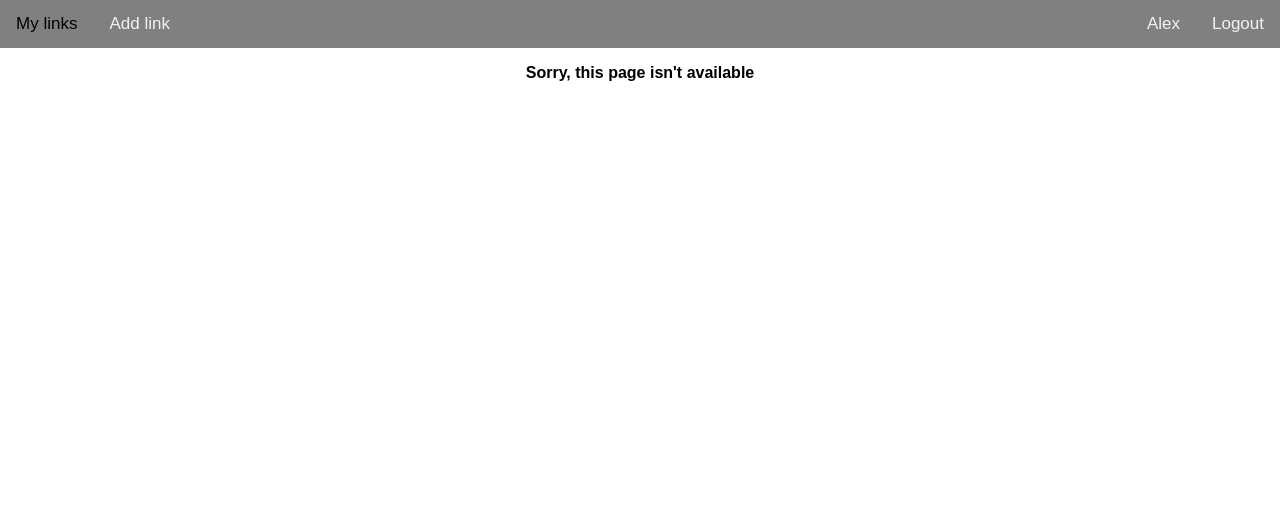
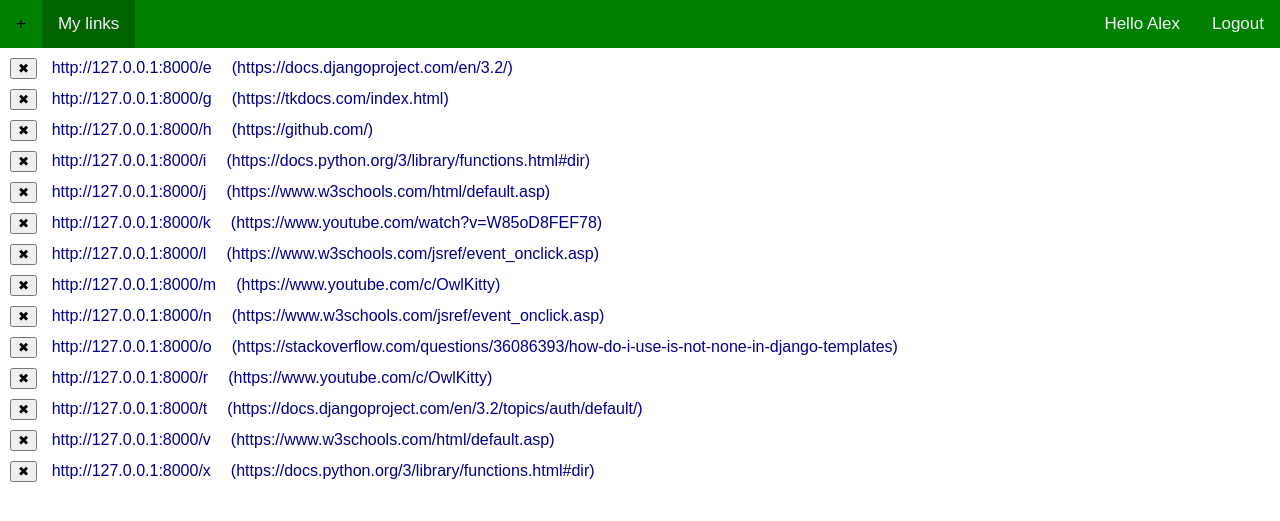
Before and after one commit to lestec-al/django-links, a Django app: page /links/ in a window 1280 px wide. Shown: the top 521 px of the page. Run offline with Django 3.2, Linux system fonts and the light colour scheme; a user stored in the database is signed in; data comes from the database, SQL or seed files in the repository; both versions use the stored data as it was after the commit.

Commit message:
Main Update
Add: create links for non register users, fix interface

```diff
--- a/links/models.py
+++ b/links/models.py
@@ -3,12 +3,9 @@
 from django.contrib.auth import get_user_model
 
 class Links(models.Model):
-    user = models.ForeignKey(get_user_model(), on_delete=models.CASCADE, related_name='links')
+    user = models.ForeignKey(get_user_model(), on_delete=models.CASCADE, related_name='links', blank=True, null=True)
     original = models.TextField()
     slug = models.TextField(blank=True, null=True)
-
-    def get_absolute_url(self):
-        return reverse("link_detail", kwargs={"id": self.id})
 
     def get_absolute_url(self):
         return reverse('link', kwargs={'slug': self.slug})
--- a/links/static/links/style.css
+++ b/links/static/links/style.css
@@ -4,7 +4,7 @@
   }
   .topnav {
     overflow: hidden;
-    background-color:grey;
+    background-color:green;
   }
   .topnav a, .topnav p {
     float: left;
@@ -22,19 +22,19 @@
     float: right;
   }
   .active {
-    background-color: rgb(92, 92, 92);
+    background-color: darkgreen;
   }
   .link-main {
     color: darkblue;
     text-decoration: none;
-    margin: 24;
+    margin: 10;
   }
   .form-link {
     margin: 24;
   }
   .form-link textarea {
     width: 100%;
-    height: 10%;
+    height: 5%;
   }
   .form-button {
     margin: 24;
@@ -42,3 +42,11 @@
   .error-t {
     text-align: center;
   }
+  .center {
+    margin-left: 40%;
+    margin-top: 10%;
+  }
+  .registr {
+    margin-left: 30%;
+    margin-top: 5%;
+  }
--- a/links/templates/links/list.html
+++ b/links/templates/links/list.html
@@ -10,19 +10,21 @@
   </head>
   <body>
     <header>
-      {% if user.is_authenticated %}
       <div class="topnav">
+        {% url 'link_create' as link_cr %}
+        <a {% if request.get_full_path == link_cr %}class="active"{% endif %} href="{% url 'link_create' %}">+</a>
         {% url 'links' as links_p %}
         <a {% if request.get_full_path == links_p %}class="active"{% endif %} href="{% url 'links' %}">My links</a>
-        {% url 'link_create' as link_cr %}
-        <a {% if request.get_full_path == link_cr %}class="active"{% endif %} href="{% url 'link_create' %}">Add link</a>
         <div class="topnav-right">
-          <p>{{ user|capfirst }}</p>
+          {% if user.is_authenticated %}
+          <p>Hello {{ user|capfirst }}</p>
           <a href="{% url 'logout' %}">Logout</a>
+          {% else %}
+          <p>Hello Guest</p>
+          <a href="{% url 'login' %}">Login</a>
+          {% endif %}
         </div>
       </div>
-      {% else %}
-      {% endif %}
     </header>
     <main>
       {% block content %}
@@ -30,7 +32,7 @@
       {% csrf_token %}
         {% for object in object_list %}
         <p class="link-main"><input type="submit" value="✖" name="{{ object.id }}">
-        <a class="link-main" href="http://127.0.0.1:8000/{{ object.slug }}">http://127.0.0.1:8000/{{ object.slug }}</a></p>
+        <a class="link-main" href="http://127.0.0.1:8000/{{ object.slug }}">http://127.0.0.1:8000/{{ object.slug }}</a><a class="link-main" href="{{ object.original }}">({{ object.original }})</a></p>
         {% endfor %}
       </form>
       {% endblock %}
--- a/links/templates/registration/login.html
+++ b/links/templates/registration/login.html
@@ -3,6 +3,7 @@
 {% block title %}Log into Links{% endblock %}
 
 {% block content %}
+<main class="center">
 
   {% if form.errors %}
     <p>Your username and password didn't match. Please try again.</p>
@@ -37,9 +38,8 @@
     <input type="submit" value="Login" />
     <input type="hidden" name="next" value="{{ next }}" />
   </form>
-
-  <p><a href="{% url 'registration' %}">Registration</a></p>
+  <p><a class="link-main" href="{% url 'registration' %}">Registration</a></p>
 
   {% endif %}
-
+</main>
 {% endblock %}
--- a/links/views.py
+++ b/links/views.py
@@ -27,13 +27,13 @@
             for obj in queryset:
                 if request.POST.get(str(obj.id)):
                     obj.delete()
-                    return redirect("/")
+                    return redirect("/links/")
             context = {'object_list': queryset}
             return render(request, self.template_name, context)
         except:
             return render(request, 'links/error.html')
 
-class LinksCreateView(LoginRequiredMixin, View):
+class LinksCreateView(View):
     template_name = 'links/create.html'
     def get(self, request):
         form = LinksForm()
@@ -41,43 +41,24 @@
 
     def post(self, request):
         form = LinksForm(request.POST or None)
+        context = {}
+        context['form'] = form
         if form.is_valid():
             form = form.save(commit=False)
-            form.user = request.user
+            if request.user.is_authenticated:
+                form.user = request.user
             form.save()
             form.slug = idToShortURL(form.id)
             form.save()
-            return redirect("/%d/"%form.id)
-        return render(request, self.template_name, {'form': form})
+            obj = Links.objects.get(id=form.id)
+            context['object'] = obj
+        return render(request, self.template_name, context)
 
 class LinkSlugView(View):
     def get(self, request, slug=None):
         try:
             obj = Links.objects.get(slug=slug, user=request.user.id)
             return redirect(obj.original)
-        except:
-            return render(request, 'links/error.html')
-
-class LinkDetailView(LoginRequiredMixin, View):
-    template_name = 'links/detail.html'
-
-    def get(self, request, id=None):
-        try:
-            context = {}
-            obj = Links.objects.get(id=id, user=request.user.id)
-            context['object'] = obj
-            return render(request, self.template_name, context)
-        except:
-            return render(request, 'links/error.html')
-
-    def post(self, request, id=None):
-        try:
-            context = {}
-            obj = Links.objects.get(id=id, user=request.user.id)
-            if request.POST.get('delete'):
-                obj.delete()
-                return redirect("/")
-            return render(request, self.template_name, context)
         except:
             return render(request, 'links/error.html')
 
--- a/links_project/settings.py
+++ b/links_project/settings.py
@@ -38,6 +38,7 @@
     'django.contrib.messages',
     'django.contrib.staticfiles',
     'links',
+    'crispy_forms',
 ]
 
 MIDDLEWARE = [
--- a/links_project/urls.py
+++ b/links_project/urls.py
@@ -15,12 +15,11 @@
 """
 from django.contrib import admin
 from django.urls import include, path
-from links.views import LinksListView, LinksCreateView, RegistrationView, LinkDetailView, LinkSlugView
+from links.views import LinksListView, LinksCreateView, RegistrationView, LinkSlugView
 
 urlpatterns = [
-    path("", LinksListView.as_view(), name="links"),
-    path("<int:id>/", LinkDetailView.as_view(), name="link_detail"),
-    path("create_link/", LinksCreateView.as_view(), name="link_create"),
+    path("", LinksCreateView.as_view(), name="link_create"),
+    path("links/", LinksListView.as_view(), name="links"),
     path('admin/', admin.site.urls),
     path("registration/", RegistrationView.as_view(), name="registration"),
     path('accounts/', include('django.contrib.auth.urls')),
```
Also changed, not shown: links/templates/links/create.html (+7 -2 lines), links/templates/links/detail.html (deleted, +0 -14 lines), links/templates/registration/registration.html (+5 -2 lines), db.sqlite3, links/__init__.py (deleted), links/migrations/0002_alter_links_user.py (added), links/migrations/__init__.py (deleted), links_project/__init__.py (deleted).
